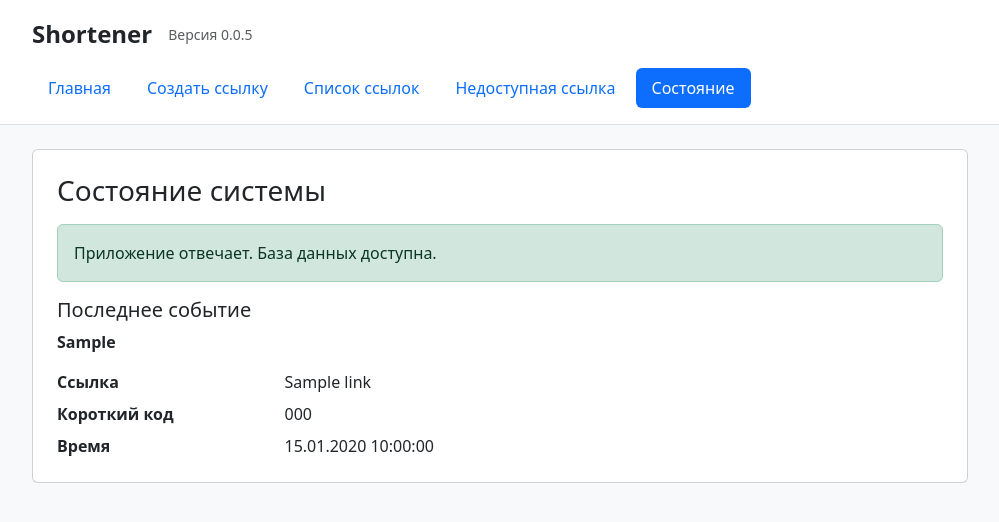
After one commit to lazer361/mispisit-lab1, a Flask app: page /status in a window 1280 px wide. The commit adds this page. Shown: the top 522 px of the page, without its empty margins (140-1139 px from the left). Run offline with Flask 3, Linux system fonts and the light colour scheme; tables that the repository leaves empty hold one stand-in row (values such as "Sample post"); some libraries are stand-ins or nearby versions.

Commit message:
Показ последнего события на странице состояния

```diff
--- a/app.py
+++ b/app.py
@@ -4,8 +4,9 @@ from secrets import token_hex
 from urllib.parse import urlsplit
 
 from flask import Flask, redirect, render_template, request, url_for
-from sqlalchemy import DateTime, String, Text, create_engine, func, select
+from sqlalchemy import DateTime, ForeignKey, String, Text, create_engine, func, select
 from sqlalchemy.dialects.postgresql import insert
+from sqlalchemy.exc import OperationalError
 from sqlalchemy.orm import DeclarativeBase, Mapped, Session, mapped_column
 
 app = Flask(__name__)
@@ -23,6 +24,15 @@ class Link(Base):
     title: Mapped[str] = mapped_column(String(255))
     original_url: Mapped[str] = mapped_column(Text)
     short_code: Mapped[str] = mapped_column(String(6), unique=True)
+    created_at: Mapped[datetime] = mapped_column(DateTime(timezone=True), server_default=func.now())
+
+
+class LinkEvent(Base):
+    __tablename__ = "link_events"
+
+    id: Mapped[int] = mapped_column(primary_key=True)
+    link_id: Mapped[int] = mapped_column(ForeignKey("links.id"))
+    action: Mapped[str] = mapped_column(String(80))
     created_at: Mapped[datetime] = mapped_column(DateTime(timezone=True), server_default=func.now())
 
 
@@ -70,7 +80,9 @@ def create_link():
                 original_url=original_url,
                 short_code=token_hex(3),
             ).on_conflict_do_nothing(index_elements=[Link.short_code]).returning(Link.id)
-            if session.scalar(statement) is not None:
+            link_id = session.scalar(statement)
+            if link_id is not None:
+                session.add(LinkEvent(link_id=link_id, action="Создана короткая ссылка"))
                 break
 
     return redirect(url_for("list_links"), code=303)
@@ -91,3 +103,19 @@ def follow_link(code):
         return render_template("link_not_found.html", code=code), 404
 
     return redirect(link.original_url)
+
+
+@app.get("/status")
+def system_status():
+    try:
+        with Session(engine) as session:
+            latest = session.execute(
+                select(LinkEvent, Link)
+                .join(Link)
+                .order_by(LinkEvent.id.desc())
+                .limit(1)
+            ).first()
+    except OperationalError:
+        return render_template("status.html", database_ready=False), 503
+
+    return render_template("status.html", database_ready=True, latest=latest)
--- a/docker-compose.yml
+++ b/docker-compose.yml
@@ -2,7 +2,7 @@ name: mispisit-bezdnyakov-a
 
 services:
   app:
-    image: lazer361/mispisit-lab1:0.0.4
+    image: lazer361/mispisit-lab1:0.0.5
     ports:
       - "8080:8080"
     environment:
--- a/templates/base.html
+++ b/templates/base.html
@@ -14,7 +14,7 @@
         <div class="container py-3">
             <div class="d-flex align-items-center gap-3 mb-3">
                 <a class="navbar-brand fw-bold fs-4" href="{{ url_for('index') }}">Shortener</a>
-                <span class="small text-body-secondary">Версия 0.0.4</span>
+                <span class="small text-body-secondary">Версия 0.0.5</span>
             </div>
             <nav class="nav nav-pills gap-1" aria-label="Основное меню">
                 {% set menu = [
@@ -22,6 +22,7 @@
                     ('create_link', 'Создать ссылку', url_for('create_link')),
                     ('list_links', 'Список ссылок', url_for('list_links')),
                     ('follow_link', 'Недоступная ссылка', url_for('follow_link', code='demo-not-found')),
+                    ('system_status', 'Состояние', url_for('system_status')),
                 ] %}
                 {% for endpoint, label, href in menu %}
                 <a class="nav-link{% if request.endpoint == endpoint %} active{% endif %}"
--- /dev/null
+++ b/templates/status.html
@@ -0,0 +1,30 @@
+{% extends "base.html" %}
+
+{% block content %}
+<div class="card">
+    <div class="card-body p-4">
+        <h1 class="h3 mb-3">Состояние системы</h1>
+
+        {% if database_ready %}
+        <p class="alert alert-success">Приложение отвечает. База данных доступна.</p>
+        <h2 class="h5">Последнее событие</h2>
+        {% if latest %}
+        {% set event, link = latest %}
+        <p class="fw-semibold">{{ event.action }}</p>
+        <dl class="row mb-0">
+            <dt class="col-sm-3">Ссылка</dt>
+            <dd class="col-sm-9 text-break">{{ link.title }}</dd>
+            <dt class="col-sm-3">Короткий код</dt>
+            <dd class="col-sm-9">{{ link.short_code }}</dd>
+            <dt class="col-sm-3">Время</dt>
+            <dd class="col-sm-9 mb-0">{{ event.created_at.strftime('%d.%m.%Y %H:%M:%S %Z') }}</dd>
+        </dl>
+        {% else %}
+        <p class="text-body-secondary mb-0">Событий пока нет.</p>
+        {% endif %}
+        {% else %}
+        <p class="alert alert-warning mb-0" role="alert">Приложение отвечает. База данных недоступна.</p>
+        {% endif %}
+    </div>
+</div>
+{% endblock %}
```
Also changed, not shown: README.md.
